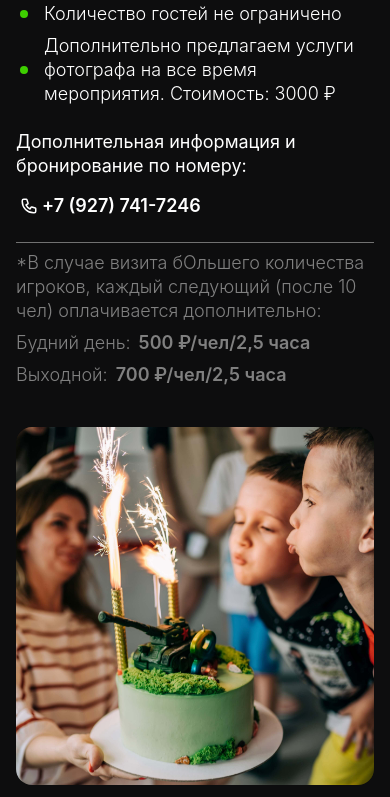
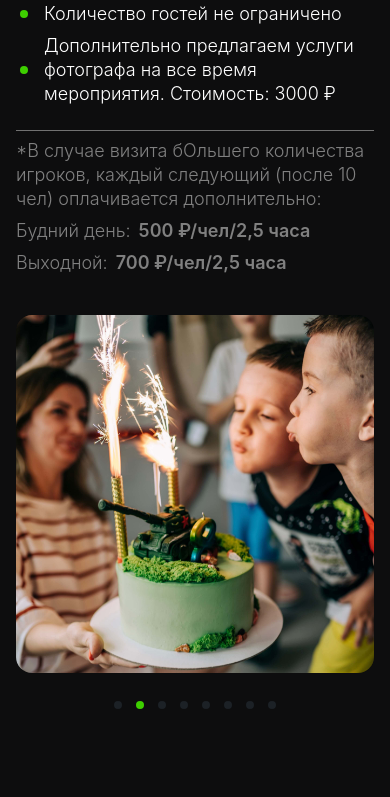
Before and after one commit to Nikoobox/cyberaction2020, a React (Create React App) app: page / in a window 390 px wide. Shown: the part 2560-3357 px from the top of the page. Built offline with nearby package versions, Linux system fonts and the light colour scheme; a web font is replaced by a local one.

Commit message:
hide phone number

```diff
--- a/src/components/Birthdays/Birthdays.jsx
+++ b/src/components/Birthdays/Birthdays.jsx
@@ -229,7 +229,7 @@ const Birthdays = () => {
                 return <InfoRow data={row} key={idx} isCircleShown />;
               })}
 
-              <Typography className={classes.subHeader}>
+              {/* <Typography className={classes.subHeader}>
                 Дополнительная информация и бронирование по номеру:
               </Typography>
               <a
@@ -245,7 +245,7 @@ const Birthdays = () => {
                   className="icon"
                 />
                 <div>+7 (927) 741-7246</div>
-              </a>
+              </a> */}
 
               <Divider variant="fullWidth" className={classes.divider} />
               {BDAY_DATA_EXTRA.map((row, idx) => {
```
